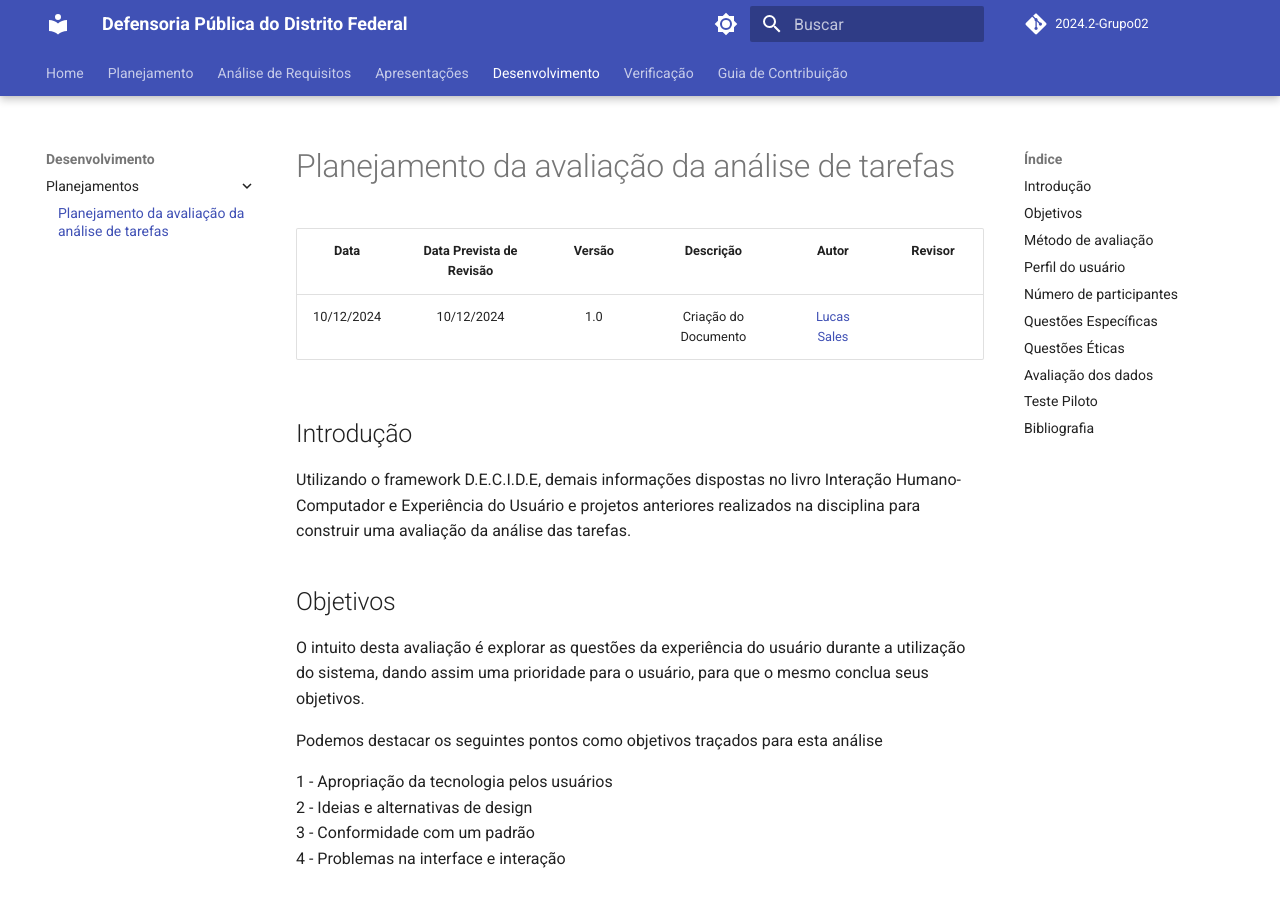
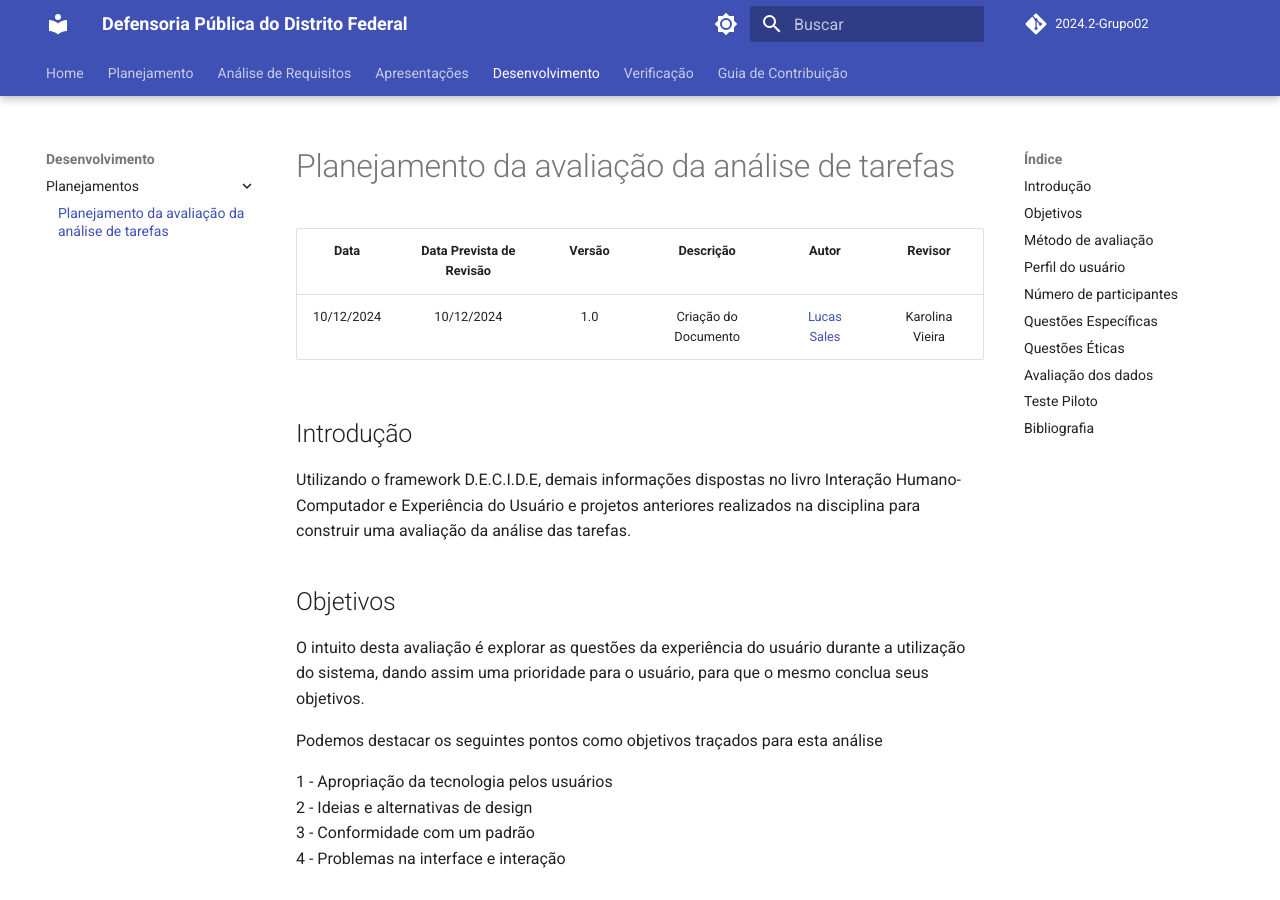
Before and after one commit to Interacao-Humano-Computador/2024.2-Grupo02, an MkDocs documentation site: the page built from docs/Desenvolvimento/analiseDeTarefas.md, in a window 1280 px wide and 900 px high. Built offline with MkDocs 1.6.1 and Material for MkDocs 9.7.7, drawn with Linux system fonts in a browser that asks for light colours; comment, search, counter and statistics services are not loaded.

Commit message:
Update analiseDeTarefas.md

```diff
--- a/docs/Desenvolvimento/analiseDeTarefas.md
+++ b/docs/Desenvolvimento/analiseDeTarefas.md
@@ -1,6 +1,6 @@
 |    Data    | Data Prevista de Revisão | Versão |      Descrição       |                    Autor                    | Revisor |
 | :--------: | :----------------------: | :----: | :------------------: | :-----------------------------------------: | :-----: |
-| 10/12/2024 |        10/12/2024        |  1.0   | Criação do Documento | [Lucas Sales](https://github.com/Lux-Sales) |         |
+| 10/12/2024 |        10/12/2024        |  1.0   | Criação do Documento | [Lucas Sales](https://github.com/Lux-Sales) |    Karolina Vieira     |
 
 ## Introdução
 
```
